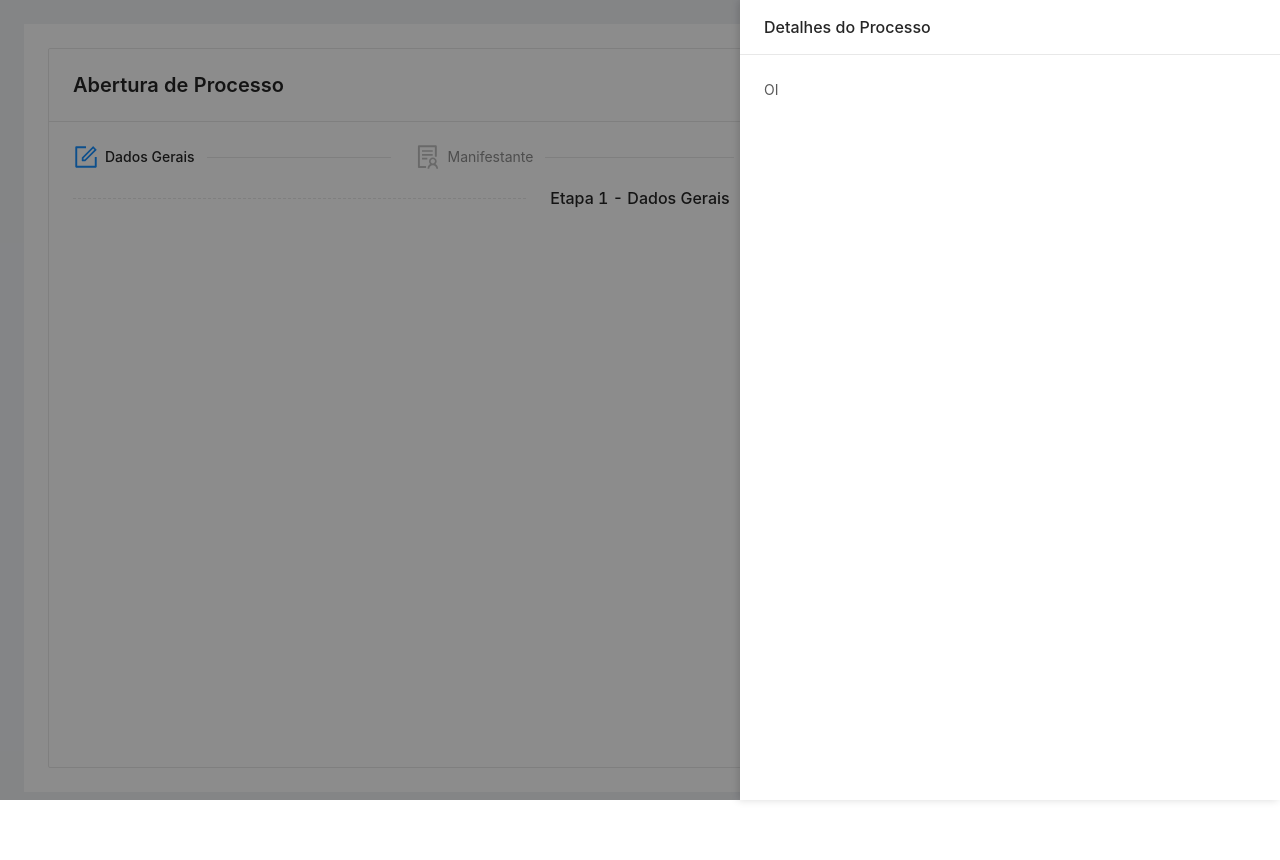
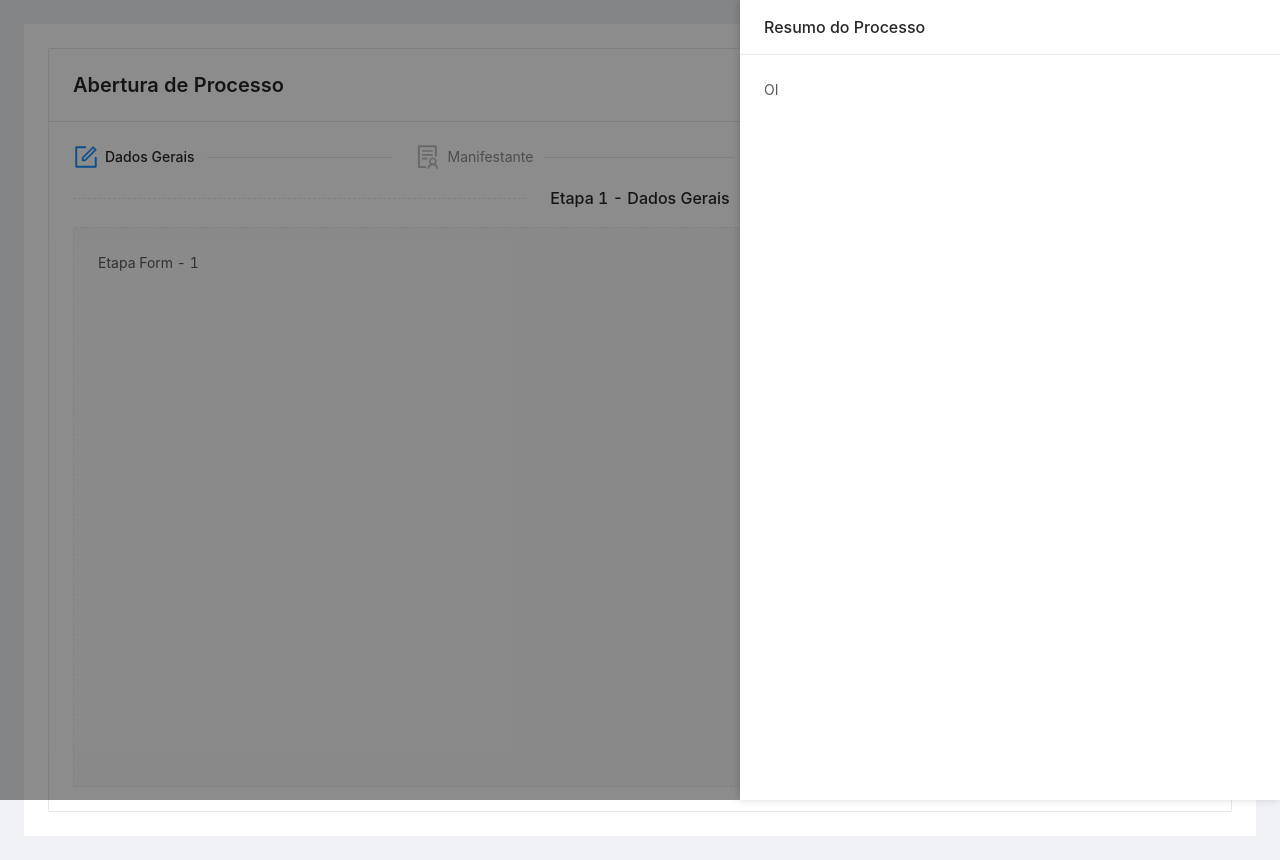
Before and after one commit to igortice/spu-react, a React (Create React App) app: page /processo/abertura in a window 1280 px wide. Both pictures are taken after a click on the button "visualizar resumo". Before the commit the page ends 800 px from the top, so only its background shows below. Built offline with nearby package versions, Linux system fonts and the light colour scheme.

Commit message:
ini etapa form

```diff
--- a/src/assets/less/styles.less
+++ b/src/assets/less/styles.less
@@ -1,6 +1,6 @@
 .layout-iframe {
   @default-padding: 24px;
-  height: 100vh;
+  height: 100%;
   .li-content {
     padding: @default-padding;
     .lic-children {
@@ -14,3 +14,10 @@
 .with-border {
   border: 1px solid rgb(235, 237, 240);
 }
+
+#etapa-form-body {
+  border: 1px dashed #e9e9e9;
+  border-radius: 2px;
+  background-color: #fafafa;
+  height: 70vh;
+}
--- /dev/null
+++ b/src/components/processo/abertura/EtapaForm.js
@@ -0,0 +1,10 @@
+import { Card } from 'antd';
+import React from 'react';
+
+export default ({ currentEtapa }) => {
+  return (
+    <>
+      <Card id="etapa-form-body">Etapa Form - {currentEtapa + 1}</Card>
+    </>
+  );
+};
--- /dev/null
+++ b/src/components/processo/abertura/Etapas.js
@@ -0,0 +1,51 @@
+import { Divider, Steps } from 'antd';
+import {
+  FormOutlined,
+  ScheduleOutlined,
+  SolutionOutlined,
+  UploadOutlined
+} from '@ant-design/icons';
+import React, { useState } from 'react';
+
+const { Step } = Steps;
+
+const steps = [
+  {
+    title: 'Dados Gerais',
+    icon: <FormOutlined />
+  },
+  {
+    title: 'Manifestante',
+    icon: <SolutionOutlined />
+  },
+  {
+    title: 'Documentos',
+    icon: <UploadOutlined />
+  },
+  {
+    title: 'Finalização',
+    icon: <ScheduleOutlined />
+  }
+];
+
+export default ({ currentEtapa, handleCurrentEtapa }) => {
+  const [currentStep, setCurrentStep] = useState(currentEtapa);
+
+  const canSetCurrentStep = current => {
+    setCurrentStep(current);
+    handleCurrentEtapa(current)
+  };
+
+  return (
+    <>
+      <Steps current={currentStep} size="small" onChange={canSetCurrentStep}>
+        {steps.map((step, idx) => (
+          <Step key={idx} title={step.title} icon={step.icon} />
+        ))}
+      </Steps>
+      <Divider dashed>
+        Etapa {currentStep + 1} - {steps[currentStep].title}
+      </Divider>
+    </>
+  );
+};
--- /dev/null
+++ b/src/components/processo/abertura/Resumo.js
@@ -0,0 +1,17 @@
+import { Drawer } from 'antd';
+import React from 'react';
+
+export default ({ showResumo, handleShowResumo }) => (
+  <>
+    <Drawer
+      title="Resumo do Processo"
+      width={540}
+      placement="right"
+      closable={false}
+      visible={showResumo}
+      onClose={() => handleShowResumo(false)}
+    >
+      OI
+    </Drawer>
+  </>
+);
--- a/src/pages/processo/Abertura/index.js
+++ b/src/pages/processo/Abertura/index.js
@@ -1,40 +1,26 @@
-import { Button, Card, Divider, Drawer, PageHeader, Steps } from 'antd';
-import {
-  FileSearchOutlined,
-  FormOutlined,
-  ScheduleOutlined,
-  SolutionOutlined,
-  UploadOutlined
-} from '@ant-design/icons';
+import { Button, Card, PageHeader } from 'antd';
 import React, { useState } from 'react';
 
-const { Step } = Steps;
-
-const steps = [
-  {
-    title: 'Dados Gerais',
-    icon: <FormOutlined />
-  },
-  {
-    title: 'Manifestante',
-    icon: <SolutionOutlined />
-  },
-  {
-    title: 'Documentos',
-    icon: <UploadOutlined />
-  },
-  {
-    title: 'Finalização',
-    icon: <ScheduleOutlined />
-  }
-];
+import EtapaForm from '~/components/processo/abertura/EtapaForm';
+import Etapas from '~/components/processo/abertura/Etapas';
+import { FileSearchOutlined } from '@ant-design/icons';
+import Resumo from '~/components/processo/abertura/Resumo';
 
 export default () => {
-  const [currentStep, setCurrentStep] = useState(0);
-  const [showDrawer, setShowDrawer] = useState(false);
+  /**
+   * CONFIG ETAPAS
+   */
+  const [currentEtapa, setCurrentEtapa] = useState(0);
+  const handleCurrentEtapa = etapa => {
+    setCurrentEtapa(etapa);
+  };
 
-  const canSetCurrentStep = current => {
-    setCurrentStep(current);
+  /**
+   * CONFIG RESUMO
+   */
+  const [showResumo, setShowResumo] = useState(false);
+  const handleShowResumo = show => {
+    setShowResumo(show);
   };
 
   return (
@@ -53,30 +39,20 @@ export default () => {
             style={{ padding: '0' }}
             type="link"
             title="visualizar resumo"
-            onClick={() => setShowDrawer(true)}
+            onClick={() => handleShowResumo(true)}
           >
             <FileSearchOutlined />
           </Button>
         }
       >
-        <Steps current={currentStep} size="small" onChange={canSetCurrentStep}>
-          {steps.map((step, idx) => (
-            <Step key={idx} title={step.title} icon={step.icon} />
-          ))}
-        </Steps>
-        <Divider dashed>
-          Etapa {currentStep + 1} - {steps[currentStep].title}
-        </Divider>
-        <Drawer
-          title="Detalhes do Processo"
-          width={540}
-          placement="right"
-          closable={false}
-          visible={showDrawer}
-          onClose={() => setShowDrawer(false)}
-        >
-          OI
-        </Drawer>
+        <Etapas
+          currentEtapa={currentEtapa}
+          handleCurrentEtapa={handleCurrentEtapa}
+        />
+
+        <Resumo showResumo={showResumo} handleShowResumo={handleShowResumo} />
+
+        <EtapaForm currentEtapa={currentEtapa} />
       </Card>
     </>
   );
```
